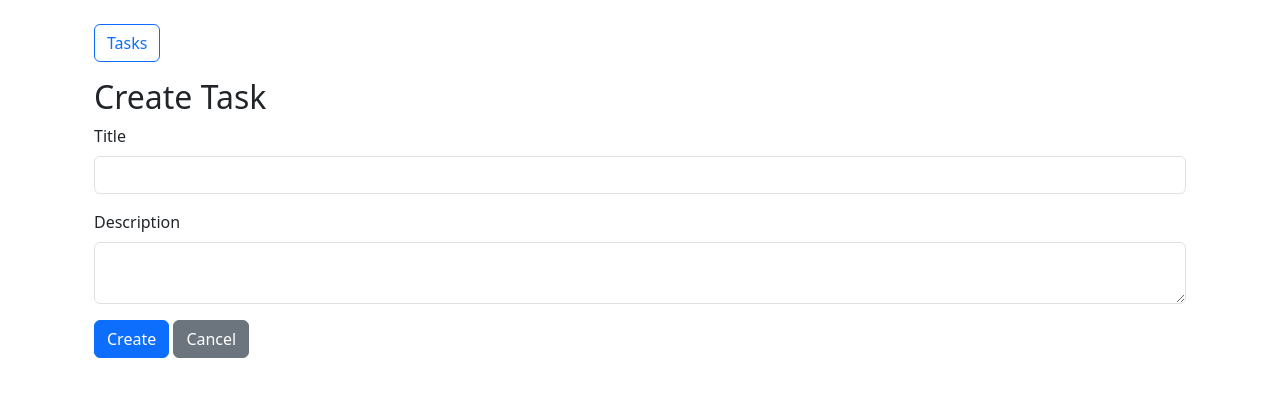
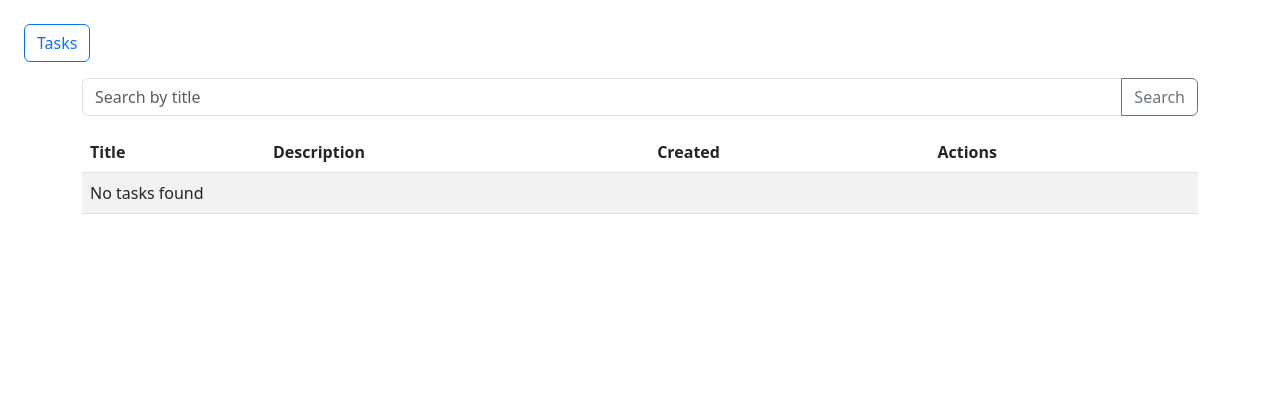
Before and after one commit to Kalpi2002/flask-lite-project, a Flask app: page /tasks/create in a window 1280 px wide. Shown: the top 397 px of the page. Run offline with Flask 3, Linux system fonts and the light colour scheme.

Commit message:
Revert "Add Create Task form with validation and flash messages"

```diff
--- a/app.py
+++ b/app.py
@@ -35,19 +35,17 @@ def create_task():
         title = request.form.get('title', '').strip()
         description = request.form.get('description', '').strip()
 
-        # Validation
         if not title or not description:
             flash('Both title and description are required.', 'danger')
             return render_template('form.html', task=None)
 
-        # Save task
         new_task = Task(title=title, description=description)
         db.session.add(new_task)
         db.session.commit()
         flash('Task created successfully.', 'success')
         return redirect(url_for('list_tasks'))
 
-    return render_template('form.html', task=None, action="Create")
+    return render_template('form.html', task=None)
 
 
 @app.route('/tasks/<int:task_id>/edit', methods=['GET', 'POST'])
@@ -68,7 +66,7 @@ def edit_task(task_id):
         flash('Task updated successfully.', 'success')
         return redirect(url_for('list_tasks'))
 
-    return render_template('form.html', task=task, action="Edit")
+    return render_template('form.html', task=task)
 
 
 if __name__ == '__main__':
--- a/templates/base.html
+++ b/templates/base.html
@@ -1,27 +1,23 @@
-<!DOCTYPE html>
-<html lang="en">
+<!doctype html>
+<html>
 <head>
-    <meta charset="UTF-8">
-    <title>Task App</title>
-    <link href="https://cdn.jsdelivr.net/npm/bootstrap@5.3.3/dist/css/bootstrap.min.css" rel="stylesheet">
+  <meta charset="utf-8">
+  <title>Flask Lite</title>
+  <link href="https://cdn.jsdelivr.net/npm/bootstrap@5.3.0/dist/css/bootstrap.min.css" rel="stylesheet">
 </head>
-<body class="p-4 container">
-
+<body class="p-4">
 <nav class="mb-3">
   <a href="{{ url_for('list_tasks') }}" class="btn btn-outline-primary">Tasks</a>
 </nav>
-
+<div class="container">
   {% with messages = get_flashed_messages(with_categories=true) %}
     {% if messages %}
-    {% for category, msg in messages %}
-      <div class="alert alert-{{ 'danger' if category in ['error', 'danger'] else 'success' }}">
-        {{ msg }}
-      </div>
+      {% for cat, msg in messages %}
+        <div class="alert alert-{{ 'success' if cat=='success' else 'danger' }}">{{ msg }}</div>
       {% endfor %}
     {% endif %}
   {% endwith %}
-
   {% block content %}{% endblock %}
-
+</div>
 </body>
 </html>
--- a/templates/form.html
+++ b/templates/form.html
@@ -1,17 +1,27 @@
 {% extends "base.html" %}
+{% block content %}
+<form class="mb-3" method="get" action="{{ url_for('list_tasks') }}">
+  <div class="input-group">
+    <input name="q" value="{{ q }}" class="form-control" placeholder="Search by title">
+    <button class="btn btn-outline-secondary">Search</button>
+  </div>
+</form>
 
-{% block content %}
-<h2>{{ action }} Task</h2>
-<form method="POST">
-    <div class="mb-3">
-        <label class="form-label">Title</label>
-        <input type="text" name="title" class="form-control" value="{{ task.title if task else '' }}">
-    </div>
-    <div class="mb-3">
-        <label class="form-label">Description</label>
-        <textarea name="description" class="form-control">{{ task.description if task else '' }}</textarea>
-    </div>
-    <button type="submit" class="btn btn-primary">{{ action }}</button>
-    <a href="{{ url_for('list_tasks') }}" class="btn btn-secondary">Cancel</a>
-</form>
+<table class="table table-striped">
+  <thead><tr><th>Title</th><th>Description</th><th>Created</th><th>Actions</th></tr></thead>
+  <tbody>
+    {% for t in tasks %}
+    <tr>
+      <td>{{ t.title }}</td>
+      <td>{{ t.description }}</td>
+      <td>{{ t.created_at.strftime('%Y-%m-%d %H:%M') }}</td>
+      <td>
+        <a class="btn btn-sm btn-secondary" href="{{ url_for('edit_task', task_id=t.id) }}">Edit</a>
+      </td>
+    </tr>
+    {% else %}
+    <tr><td colspan="4">No tasks found</td></tr>
+    {% endfor %}
+  </tbody>
+</table>
 {% endblock %}
```
Lines whose indentation alone changed are shown as unchanged.
